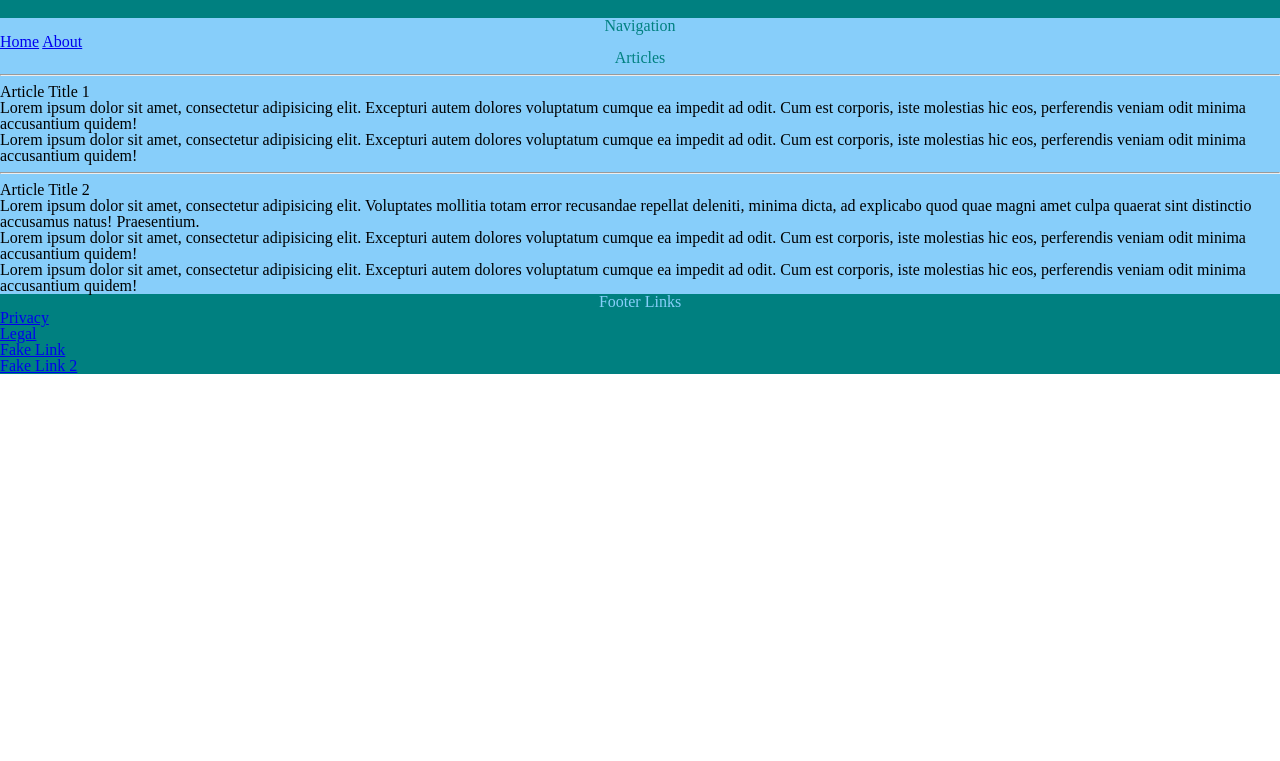
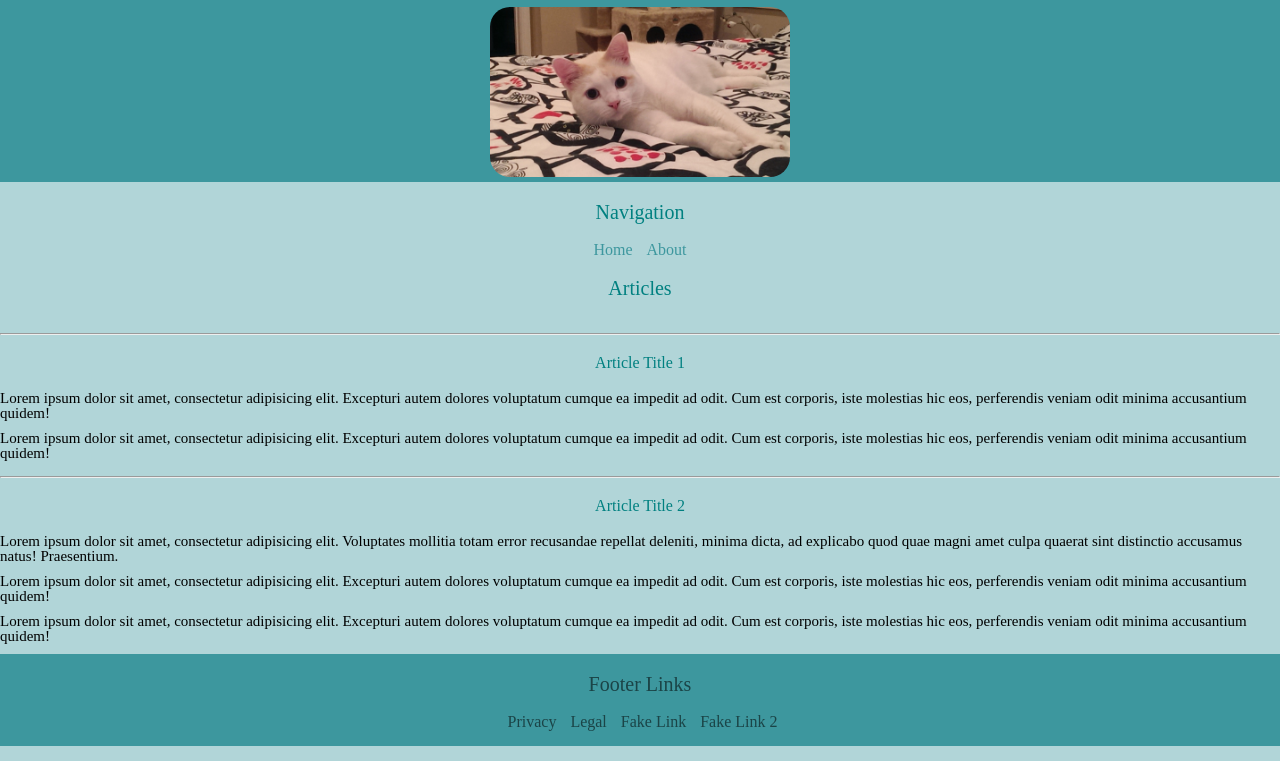
Before and after one commit to whuizenga/html_blog_practice, a plain HTML site: page public/index.html in a window 1280 px wide. Shown: the part 78-839 px from the top of the page. Before the commit the page ends 800 px from the top, so only its background shows below. Drawn offline with Linux system fonts and the light colour scheme.

Commit message:
completed the assignment

```diff
--- a/public/css/main.css
+++ b/public/css/main.css
@@ -1,25 +1,67 @@
 header{
-    background-color: teal;
+    background-color: #3D979E;
 }
 h1 {
     text-align: center;
     font-size: 40px;
     padding: 20px 0;
+    color: #1b4447;
 }
 h2 {
     text-align: center;
     color: teal;
+    font-size: 20px;
+    padding: 20px 0;
 }
-nav {
-    background-color: lightskyblue;
+h3 {
+    margin: 20px auto;
+    text-align: center;
+    color: teal;
 }
-main {
-    background-color: lightskyblue;
+body {
+    background-color: #B1D5D8;
 }
 footer {
-    background-color: teal;
+    background-color: #3D979E;
+}
+hr {
+    margin: 15px 0;
+}
+p {
+    margin: 10px 0;
+    font-size: 15px;
+}
+a{
+    text-decoration: none;
+    color: #1b4447;
+}
+img {
+    width: 300px;
+    display: block;
+    margin: auto;
+    padding: 5px;
+    border-radius: 25px;
+}
+li {
+    display: inline;
+    padding: 15px 5px;
+}
+.nav {
+    color: #3D979E;
+    padding: 5px 0;
+    text-align: center;
+    margin: 0 auto;
+}
+a:hover{
+    color: #B1D5D8;
+}
+.nav:hover{
+    color: #1b4447;
+}
+#footTitle {
+    color: #1b4447;
+}
 
+ul {
+    text-align: center;s
 }
-#footer {
-    color: lightskyblue;
-}
--- a/public/index.html
+++ b/public/index.html
@@ -13,13 +13,16 @@
 <body>
     <header>
         <h1>Welcome to My Blog</h1>
-
-        <img></img>
+        <img src="images/cat.jpg" alt="cat">
     </header>
     <nav>
         <h2>Navigation</h2>
-        <a class="nav" href="#">Home</a>
-        <a class="nav" href="#">About</a>
+        <ul>
+            <li>
+                <a class="nav" href="#">Home</a>
+            </li>
+            <li><a class="nav" href="#">About</a></li>
+        </ul>
     </nav>
     <main>
         <h2>Articles</h2>
@@ -34,7 +37,7 @@
         <p>Lorem ipsum dolor sit amet, consectetur adipisicing elit. Excepturi autem dolores voluptatum cumque ea impedit ad odit. Cum est corporis, iste molestias hic eos, perferendis veniam odit minima accusantium quidem!</p>
     </main>
     <footer>
-        <h2 id="footer">Footer Links</h2>
+        <h2 id="footTitle">Footer Links</h2>
     <ul>
         <li><a href="#">Privacy</a>
         <li><a href="#">Legal</a>
@@ -42,7 +45,5 @@
         <li><a href="#">Fake Link 2</a>
     <ul>
     </footer>
-
-
 </body>
 </html>
```
Also changed, not shown: public/images/cat.jpg (added).
